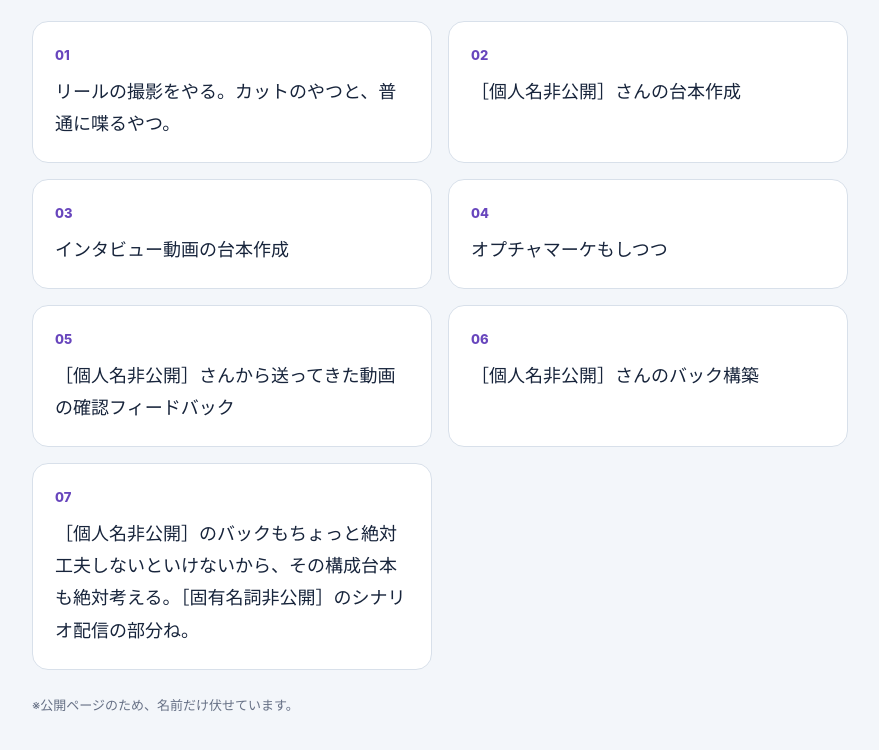
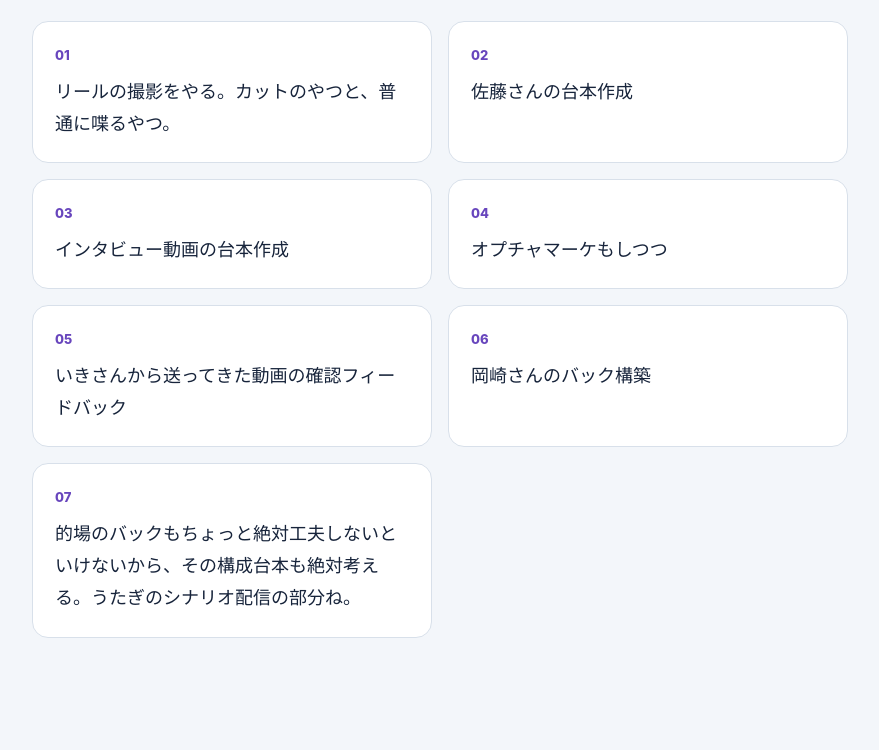
Before and after one commit to yuuyann0318/seven-task-board, a plain HTML site: page index.html in a window 1280 px wide. Shown: the part 126-876 px from the top of the page, without its empty margins (200-1079 px from the left). After the commit the page ends 828 px from the top, so only its background shows below. Drawn offline with Linux system fonts and the light colour scheme.

Commit message:
Restore the original task names

```diff
--- a/index.html
+++ b/index.html
@@ -3,10 +3,10 @@
 <style>:root{--ink:#17243b;--muted:#667085;--line:#d8e0ea;--accent:#6846bd;--bg:#f3f6fa}*{box-sizing:border-box}body{margin:0;background:var(--bg);color:var(--ink);font:16px/1.8 -apple-system,BlinkMacSystemFont,"Hiragino Sans","Yu Gothic",sans-serif}main{max-width:860px;margin:auto;padding:44px 22px 64px}header{margin-bottom:24px}h1{font-size:clamp(30px,5vw,44px);margin:0}.grid{display:grid;grid-template-columns:repeat(2,minmax(0,1fr));gap:16px}.task{background:#fff;border:1px solid var(--line);border-radius:16px;padding:22px}.num{color:var(--accent);font-size:13px;font-weight:800}.task p{margin:8px 0 0;font-size:18px}.note{margin-top:24px;color:var(--muted);font-size:13px}@media(max-width:680px){main{padding:28px 14px 40px}.grid{grid-template-columns:1fr}.task{padding:18px}}</style>
 <main><header><h1>今日のタスク</h1></header><div class="grid">
 <article class="task"><div class="num">01</div><p>リールの撮影をやる。カットのやつと、普通に喋るやつ。</p></article>
-<article class="task"><div class="num">02</div><p>［個人名非公開］さんの台本作成</p></article>
+<article class="task"><div class="num">02</div><p>佐藤さんの台本作成</p></article>
 <article class="task"><div class="num">03</div><p>インタビュー動画の台本作成</p></article>
 <article class="task"><div class="num">04</div><p>オプチャマーケもしつつ</p></article>
-<article class="task"><div class="num">05</div><p>［個人名非公開］さんから送ってきた動画の確認フィードバック</p></article>
-<article class="task"><div class="num">06</div><p>［個人名非公開］さんのバック構築</p></article>
-<article class="task"><div class="num">07</div><p>［個人名非公開］のバックもちょっと絶対工夫しないといけないから、その構成台本も絶対考える。［固有名詞非公開］のシナリオ配信の部分ね。</p></article>
-</div><p class="note">※公開ページのため、名前だけ伏せています。</p></main></html>
+<article class="task"><div class="num">05</div><p>いきさんから送ってきた動画の確認フィードバック</p></article>
+<article class="task"><div class="num">06</div><p>岡崎さんのバック構築</p></article>
+<article class="task"><div class="num">07</div><p>的場のバックもちょっと絶対工夫しないといけないから、その構成台本も絶対考える。うたぎのシナリオ配信の部分ね。</p></article>
+</div></main></html>
```
